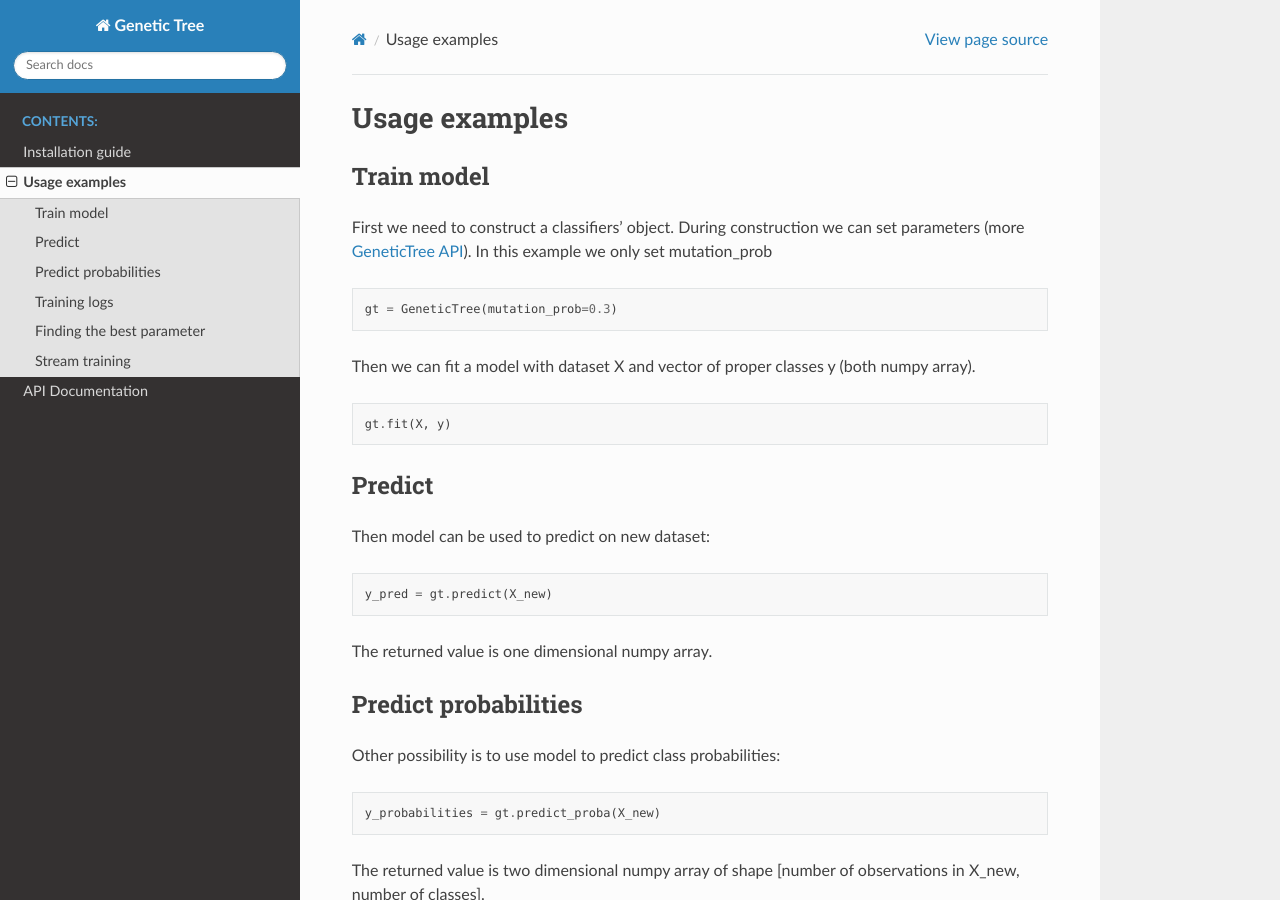
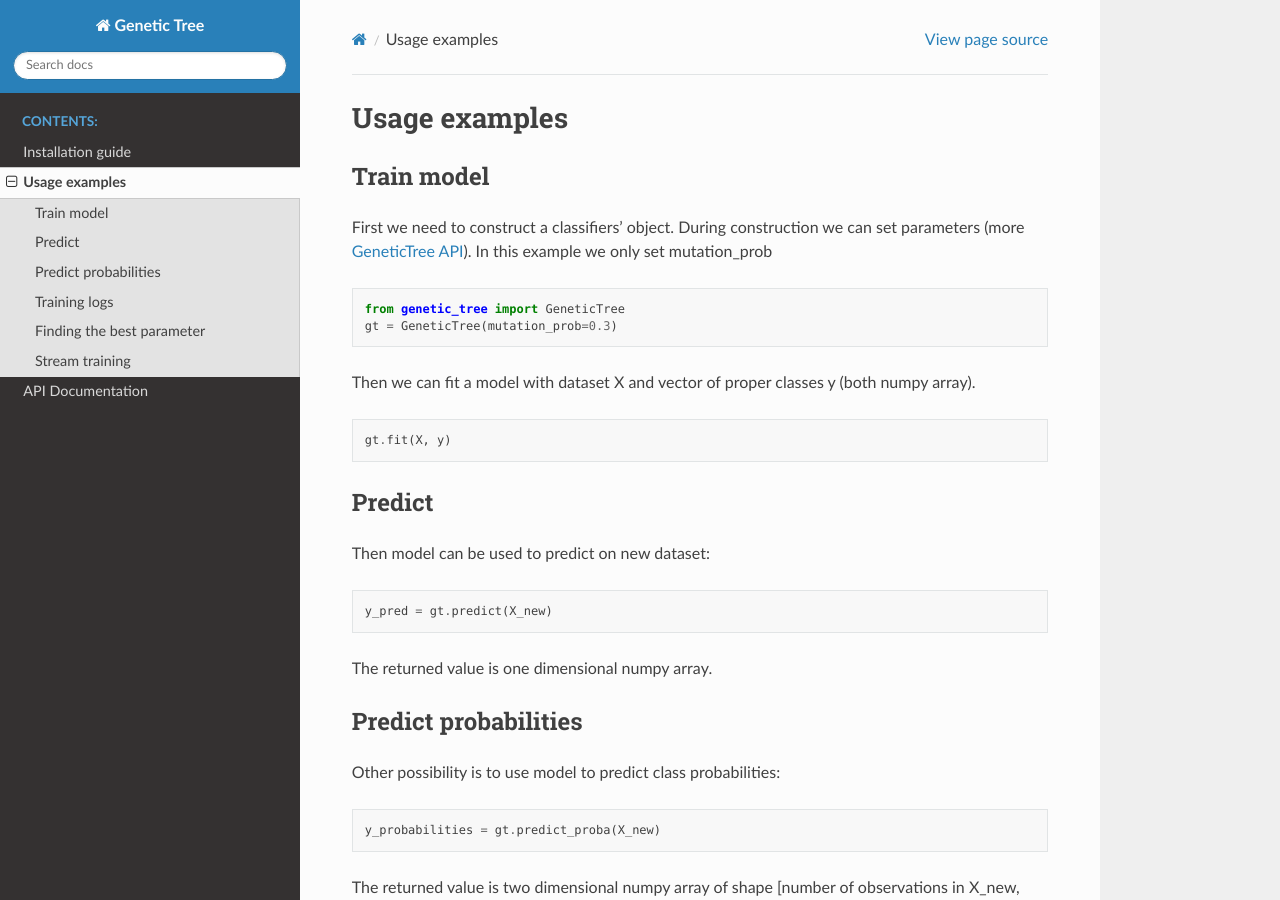
Before and after one commit to pysiakk/GeneticTree, a Sphinx documentation site: the page built from doc/examples.rst, in a window 1280 px wide and 900 px high. Built offline with Sphinx 7.4.7 and the Read the Docs theme 2.0.0, drawn with Linux system fonts in a browser that asks for light colours.

Commit message:
DOC [examples] add how to import package

```diff
--- a/doc/examples.rst
+++ b/doc/examples.rst
@@ -13,6 +13,7 @@ In this example we only set mutation_prob
 
 .. code-block:: python
 
+    from genetic_tree import GeneticTree
     gt = GeneticTree(mutation_prob=0.3)
 
 Then we can fit a model with dataset X and vector of proper classes y (both numpy array).
```
